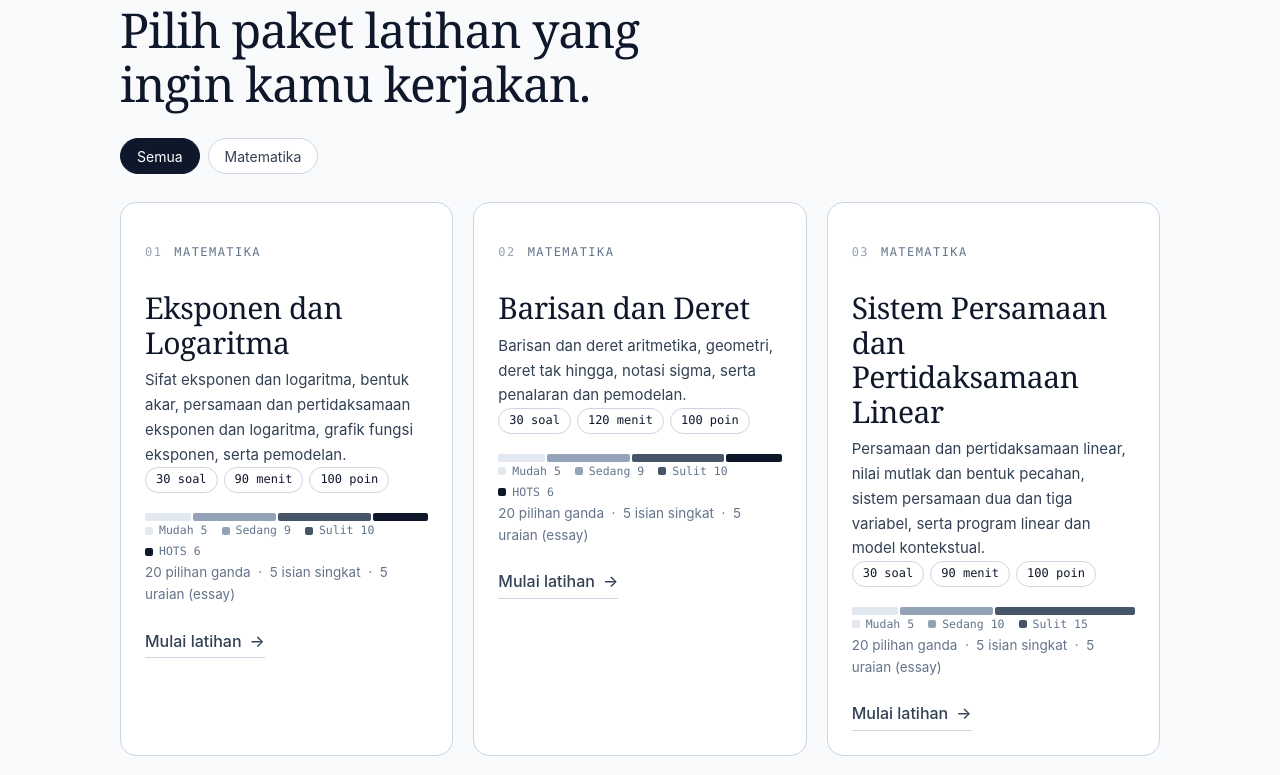
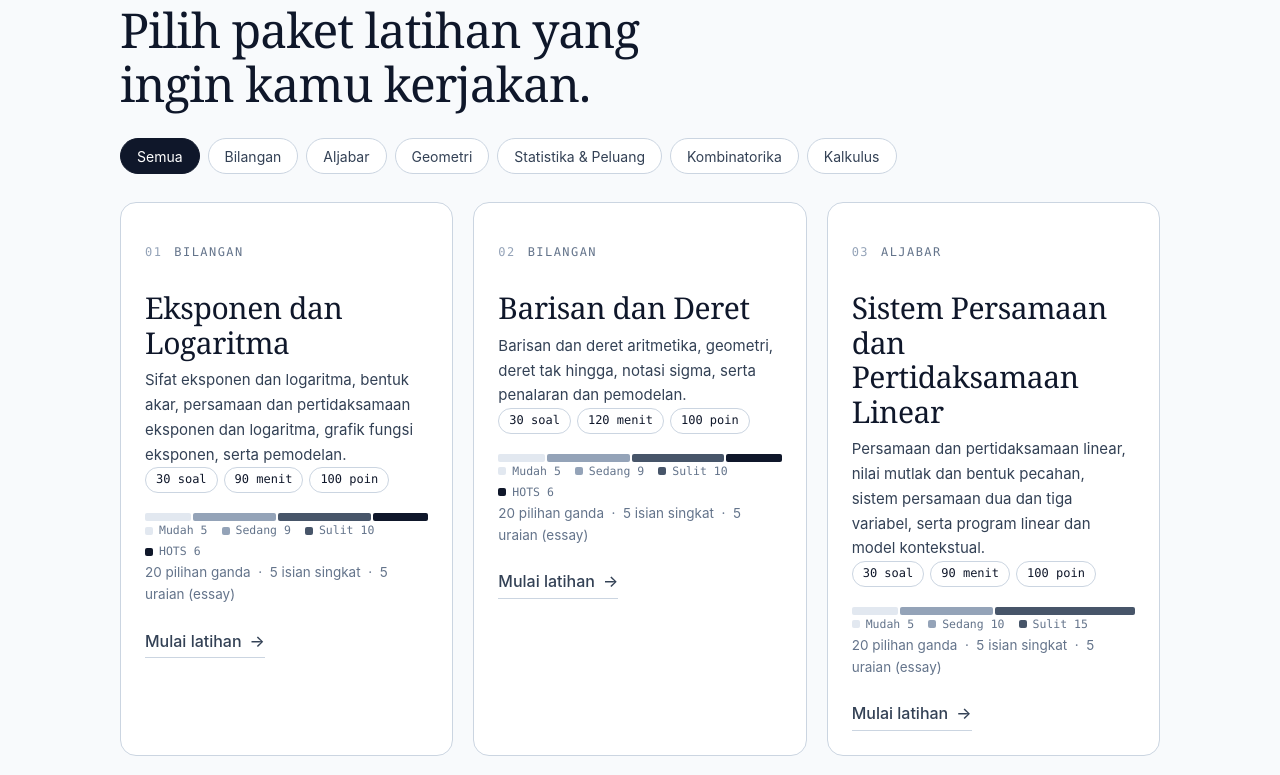
Before and after one commit to toriqafanudin23/1729, a React (Vite) app: page /latihan in a window 1280 px wide. Shown: the part 2040-2815 px from the top of the page. Built offline with nearby package versions, Linux system fonts and the light colour scheme.

Commit message:
fitur filter di search latihan

```diff
--- a/src/pages/latihan_soal/LatihanLanding.tsx
+++ b/src/pages/latihan_soal/LatihanLanding.tsx
@@ -23,6 +23,41 @@ const HREF = {
 };
 
 const LEVELS: Level[] = ["mudah", "sedang", "sulit", "hots"];
+const CATEGORIES = [
+  "Semua",
+  "Bilangan",
+  "Aljabar",
+  "Geometri",
+  "Statistika & Peluang",
+  "Kombinatorika",
+  "Kalkulus",
+] as const;
+
+// Pengelompokan materi untuk filter katalog.
+const CATEGORY_BY_SLUG: Record<string, (typeof CATEGORIES)[number]> = {
+  "eksponen-logaritma": "Bilangan",
+  "barisan-deret": "Bilangan",
+  "bilangan-kompleks": "Bilangan",
+  sppl: "Aljabar",
+  "fungsi-kuadrat": "Aljabar",
+  "komposisi-fungsi-invers": "Aljabar",
+  matriks: "Aljabar",
+  "transformasi-fungsi": "Aljabar",
+  "fungsi-pemodelan": "Aljabar",
+  polinomial: "Aljabar",
+  "perbandingan-trigonometri": "Geometri",
+  vektor: "Geometri",
+  "transformasi-geometri": "Geometri",
+  lingkaran: "Geometri",
+  "irisan-kerucut": "Geometri",
+  statistika: "Statistika & Peluang",
+  peluang: "Statistika & Peluang",
+  "analisis-data-peluang": "Statistika & Peluang",
+  kombinatorika: "Kombinatorika",
+  limit: "Kalkulus",
+  turunan: "Kalkulus",
+  integral: "Kalkulus",
+};
 
 /* ------------------------------------------------------------------ *
  *  Konten
@@ -271,7 +306,7 @@ function PackCard({ material, no }: { material: Material; no: number }) {
     <article className="lk-card">
       <div className="lk-card__top">
         <span className="lk-card__no">{String(no).padStart(2, "0")}</span>
-        <span className="lk-card__cat">{material.category ?? "Matematika"}</span>
+        <span className="lk-card__cat">{CATEGORY_BY_SLUG[material.slug]}</span>
         {material.symbol && (
           <span className="lk-card__sym" aria-hidden>
             <Rich as="span" html={tex(material.symbol)} />
@@ -320,7 +355,7 @@ export default function LatihanLanding() {
     path: "/latihan",
   });
 
-  const [cat, setCat] = useState("Semua");
+  const [cat, setCat] = useState<(typeof CATEGORIES)[number]>("Semua");
 
   const packs = useMemo(() => MATERIALS.map((m) => ({ m, s: summarize(m) })), []);
   const totals = useMemo(() => {
@@ -333,13 +368,9 @@ export default function LatihanLanding() {
     return { packs: packs.length, questions, forms: types.size };
   }, [packs]);
 
-  const categories = useMemo(() => {
-    const set = new Set<string>();
-    MATERIALS.forEach((m) => set.add(m.category ?? "Matematika"));
-    return ["Semua", ...Array.from(set)];
-  }, []);
-
-  const shown = MATERIALS.map((m, i) => ({ m, no: i + 1 })).filter(({ m }) => cat === "Semua" || (m.category ?? "Matematika") === cat);
+  const shown = MATERIALS.map((m, i) => ({ m, no: i + 1 })).filter(
+    ({ m }) => cat === "Semua" || CATEGORY_BY_SLUG[m.slug] === cat,
+  );
 
   return (
     <div className="lk">
@@ -418,7 +449,7 @@ export default function LatihanLanding() {
             <h2 className="lk-h2">Pilih paket latihan yang ingin kamu kerjakan.</h2>
 
             <div className="lk-filter" role="group" aria-label="Filter kategori">
-              {categories.map((c) => (
+              {CATEGORIES.map((c) => (
                 <button
                   type="button"
                   key={c}
```
Also changed, not shown: perintah.txt (deleted).
